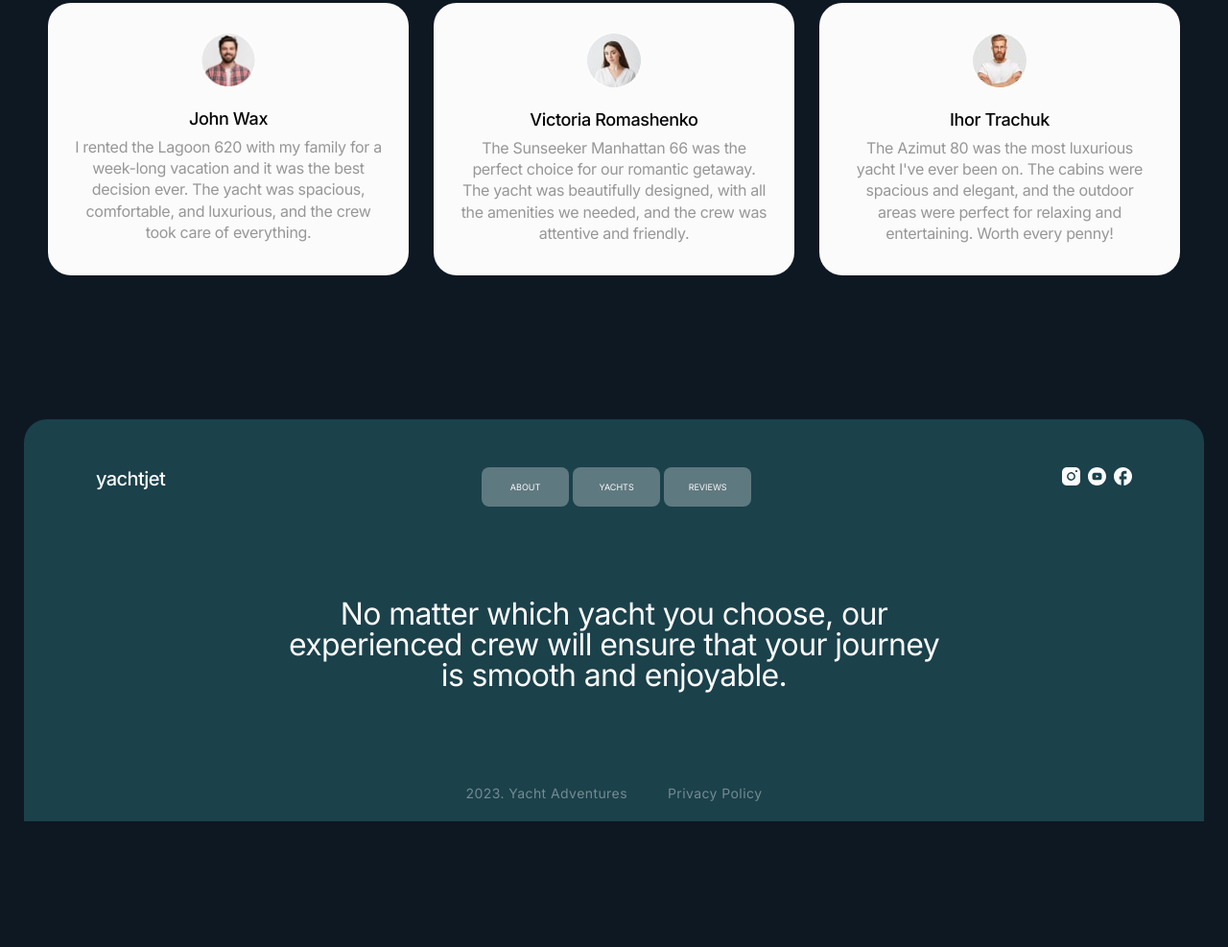
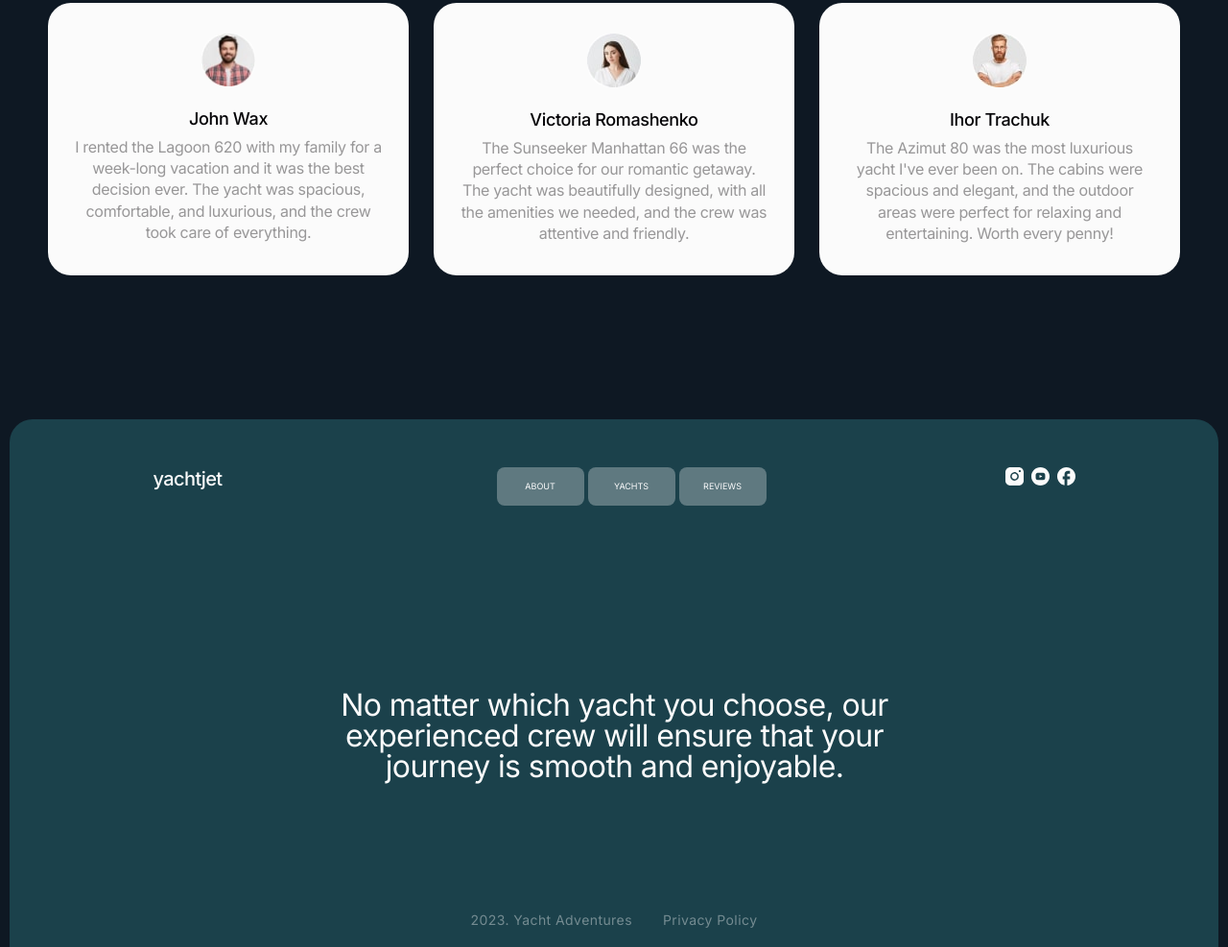
Before and after one commit to KirillKKudr/Project-2, a website built with Vite: page src/index.html in a window 1280 px wide. Shown: the part 3461-4448 px from the top of the page at 96% size. Before the commit the page ends 4317 px from the top, so only its background shows below. Built offline with nearby package versions, Linux system fonts and the light colour scheme.

Commit message:
Revert "footer-corrections"

```diff
--- a/src/css/footer.css
+++ b/src/css/footer.css
@@ -2,52 +2,65 @@
   padding: 0 10px;
 }
 .footer-container {
+  min-width: 320px;
   max-width: 375px;
   margin: 0 auto;
   background-color: #1b414b;
   border-radius: 24px 24px 0 0;
-  padding: 40px 30px 20px 30px;
 }
 .footer-info-container {
-  margin-bottom: 40px;
-}
-.footer-nav-container {
   display: flex;
-  justify-content: space-between;
-  margin-bottom: 80px;
+  flex-wrap: wrap;
+  padding-top: 40px;
+  padding-bottom: 40px;
+  justify-content: center;
 }
 .footer-logo {
   color: #fbfbfb;
+  padding-right: 37px;
+  font-size: 14px;
 }
 .footer-info-list {
   display: flex;
+  text-align: center;
+  justify-content: center;
   gap: 4px;
 }
-.footer-link {
+.footer-info-item {
   display: flex;
   background-color: rgba(251, 251, 251, 0.3);
   border-radius: 8px;
+  width: 66px;
+  height: 40px;
   justify-content: center;
   align-items: center;
   transition: background-color 250ms cubic-bezier(0.4, 0, 0.2, 1);
+}
+.footer-link {
   color: #fbfbfb;
   font-family: 'Inter', sans-serif;
   font-weight: 400;
   font-size: 9px;
   line-height: 1.3;
   text-transform: uppercase;
-  padding: 15px 12px;
-  min-width: 66px;
+  display: block;
+  padding: 15px 24px;
+  transition: color 250ms cubic-bezier(0.4, 0, 0.2, 1);
+}
+.footer-info-item:focus,
+.footer-info-item:hover {
+  background-color: #fbfbfb;
 }
 .footer-linl:focus,
 .footer-link:hover {
   color: #1b414b;
-  background-color: #fbfbfb;
 }
 .footer-list-icons {
   display: flex;
   gap: 8px;
-  justify-content: center;
+  padding-top: 80px;
+  padding-right: 133px;
+  padding-left: 133px;
 }
 .footer-icons {
   fill: #fbfbfb;
@@ -57,7 +70,7 @@
   fill: #062730;
 }
 .footer-text-container {
-  margin-bottom: 82px;
+  padding: 0 38px 82px;
 }
 .footer-main-text {
   font-size: 18px;
@@ -67,11 +80,12 @@
   color: #fbfbfb;
 }
 .footer-link-container {
+  padding-bottom: 20px;
   display: flex;
   justify-content: center;
 }
 .footer-link-text {
-  margin-right: 10px;
+  padding-right: 20px;
   font-size: 12px;
   line-height: 1.17;
   letter-spacing: 0.03em;
@@ -86,30 +100,30 @@
 }
 /*-----tablet-----*/
 @media screen and (min-width: 768px) {
-  .footer-section {
+  .footer-container {
     padding: 0 16px;
-  }
-  .footer-container {
-    padding: 50px 48px 20px 48px;
     max-width: 768px;
   }
   .footer-info-container {
     display: flex;
-    justify-content: space-between;
-    margin-bottom: 96px;
-  }
-  .footer-nav-container {
-    margin: 0;
-  }
-  .footer-logo {
-    margin-right: 110px;
+    flex-wrap: nowrap;
+    padding-top: 50px;
+    padding-bottom: 96px;
+    justify-content: space-around;
   }
   .footer-logo {
     font-size: 20px;
   }
-  .footer-link {
-    padding: 15px 24px;
-    min-width: 91px;
+  .footer-info-item {
+    width: 91px;
+  }
+  .footer-list-icons {
+    display: flex;
+    gap: 8px;
+    padding: 0;
+  }
+  .footer-text-container {
+    padding: 0 48px 99px 48px;
   }
   .footer-main-text {
     font-size: 32px;
@@ -124,21 +138,22 @@
     line-height: 1.18;
   }
 }
-/*-----desktop-----*/
+/*-----desknormal-----*/
 @media screen and (min-width: 1280px) {
-  .footer-section {
+  .footer-container {
     padding: 0 25px;
-  }
-  .footer-container {
     max-width: 1280px;
-    padding: 50px 75px 20px 75px;
-  }
-  .footer-logo {
-    margin-right: 330px;
   }
   .footer-text-container {
-    max-width: 693px;
-    margin: 0 auto;
-    margin-bottom: 99px;
+    padding: 96px 268px 136px 269px;
   }
 }
+/*-----deskbig-----*/
+@media screen and (min-width: 1440px) {
+  .footer-container {
+    max-width: 1440px;
+  }
+  .footer-text-container {
+    padding: 96px 346px 99px 345px;
+  }
+}
--- a/src/partials/footer.html
+++ b/src/partials/footer.html
@@ -1,9 +1,7 @@
 <footer class="footer-section">
   <div class="footer-container">
     <div class="footer-info-container">
-      <div class="footer-nav-container">
       <a class="logo footer-logo" href="/index.html">yachtjet</a>
-        <nav class="footer-nav">
       <ul class="footer-info-list">
         <li class="footer-info-item">
           <a class="footer-link" href="#about">About</a>
@@ -15,13 +13,9 @@
           <a class="footer-link" href="#reviews">Reviews</a>
         </li>
       </ul>
-        </nav>
-      </div>
       <ul class="footer-list-icons">
         <li class="footer-item-icons">
           <a
-            rel="nofollow"
-            rel="noreferrer"
             class="footer-icons-link"
             href="https://www.instagram.com/goitclub/"
             target="_blank"
@@ -33,8 +27,6 @@
         </li>
         <li class="footer-item-icons">
           <a
-            rel="nofollow"
-            rel="noreferrer"
             class="footer-icons-link"
             href="https://www.youtube.com/c/GoIT"
             target="_blank"
@@ -46,8 +38,6 @@
         </li>
         <li class="footer-item-icons">
           <a
-            rel="nofollow"
-            rel="noreferrer"
             class="footer-icons-link"
             href="https://www.facebook.com/goITclub/"
             target="_blank"
```
Lines whose indentation alone changed are shown as unchanged.
